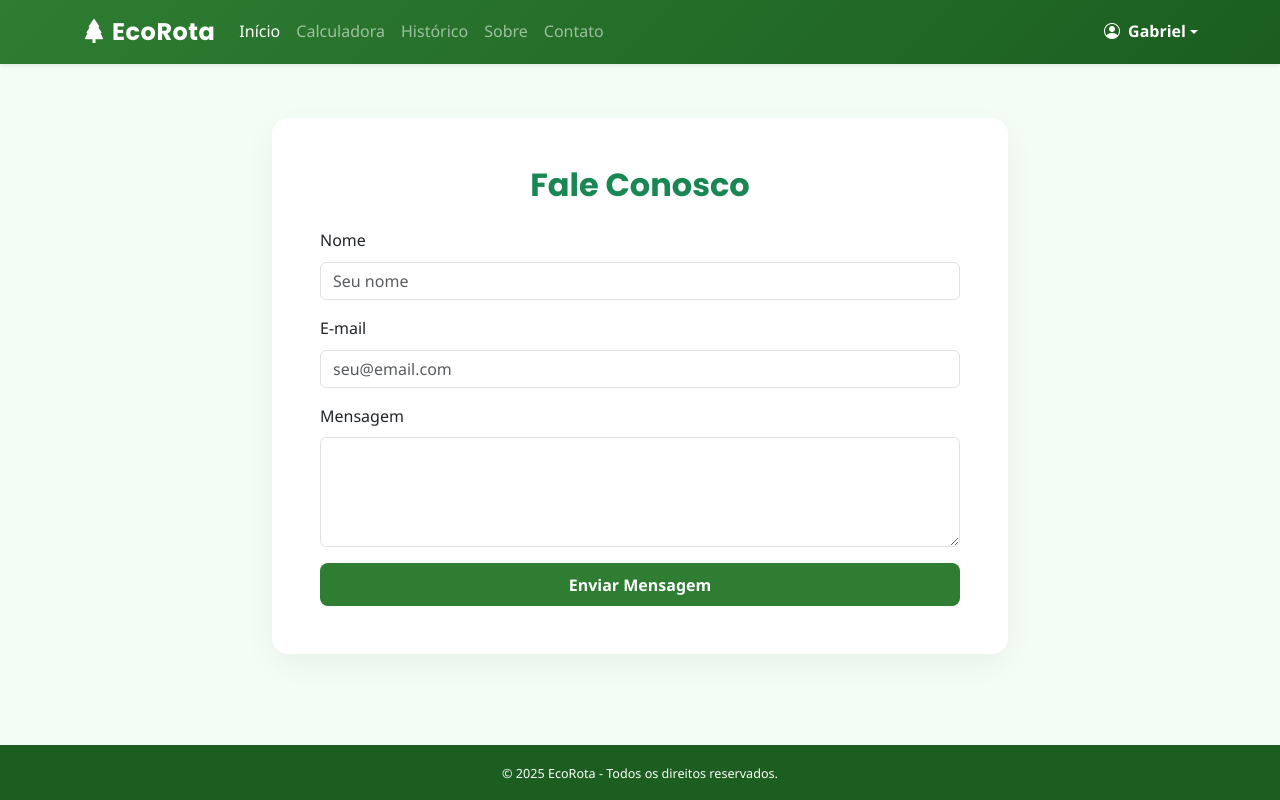
After one commit to robertcastro14/CO2_Project, a Django app: page /contato/ in a window 1280 px wide. The commit adds this page. Run offline with Django 5.2, Linux system fonts and the light colour scheme; a user stored in the database is signed in; parts of the project's set-up code (start-up, migrations or seed data) failed here and were passed over.

Commit message:
Alteracoes

```diff
--- a/CO2_PROJECT/CO2_PROJECT/urls.py
+++ b/CO2_PROJECT/CO2_PROJECT/urls.py
@@ -3,26 +3,19 @@ URL configuration for CO2_PROJECT project.
 
 The `urlpatterns` list routes URLs to views. For more information please see:
     https://docs.djangoproject.com/en/5.2/topics/http/urls/
-Examples:
-Function views
-    1. Add an import:  from my_app import views
-    2. Add a URL to urlpatterns:  path('', views.home, name='home')
-Class-based views
-    1. Add an import:  from other_app.views import Home
-    2. Add a URL to urlpatterns:  path('', Home.as_view(), name='home')
-Including another URLconf
-    1. Import the include() function: from django.urls import include, path
-    2. Add a URL to urlpatterns:  path('blog/', include('blog.urls'))
 """
+from django.contrib import admin
+from django.urls import path, include  # Incluindo 'include'
 
-from django.contrib import admin
-from django.urls import path
-from django.urls.conf import include
+# Removido: from django.urls.conf import include (Já está na linha acima)
+# Removido: qualquer importação de 'views'
 
 urlpatterns = [
     path("admin/", admin.site.urls),
-    # rotas da app 'usuario' (use o prefixo 'usuario/')
+
+    # Rota correta: Usa include() para apontar para o app 'usuario'
     path('', include('usuario.urls')),
-    # autenticação pronta do Django (login/logout/password)
+
+    # Autenticação pronta do Django
     path('accounts/', include('django.contrib.auth.urls')),
 ]
--- a/CO2_PROJECT/usuario/static/usuario/css/style.css
+++ b/CO2_PROJECT/usuario/static/usuario/css/style.css
@@ -1,15 +1,21 @@
 /* ================================================== */
-/* CORES E VARIÁVEIS GLOBAIS (ORIGINAIS + CALCULADORA) */
+/* 1. IMPORTAÇÃO DE FONTES & VARIÁVEIS GLOBAIS */
 /* ================================================== */
 
+/* Fontes modernas para um visual limpo */
+@import url('https://fonts.googleapis.com/css2?family=Nunito:wght@400;600;700&family=Poppins:wght@500;700&display=swap');
+
 :root {
-    /* VARIÁVEIS ORIGINAIS (Bloco 1) - Usadas para Home Page e Base */
-    --primary-color: #2E7D32; /* Verde floresta */
-    --secondary-color: #81C784;
-    --text-color: #333;
-    --bg-color: #f4f4f9;
+    /* --- Sistema de Cores EcoRota (Global) --- */
+    --primary-color: #2E7D32;       /* Verde Floresta Principal */
+    --primary-hover: #1b5e20;       /* Verde Escuro para Hover */
+    --secondary-color: #81C784;     /* Verde Claro */
+    --accent-color: #66bb6a;        /* Acento Vibrante */
+    --text-color: #2c3e50;          /* Cinza Escuro (Melhor leitura que preto puro) */
+    --bg-color: #f4fcf6;            /* Fundo levemente esverdeado */
+    --white: #ffffff;
 
-    /* VARIÁVEIS DO FIGMA (Bloco 2) - Usadas SOMENTE no escopo #calculator-app */
+    /* --- Variáveis Específicas da Calculadora (Figma) --- */
     --calc-primary-600: #0f5132;
     --calc-secondary-color: #198754;
     --calc-card-background: #ffffff;
@@ -21,63 +27,111 @@
     --calc-max-width: 1100px;
 }
 
-/* Reset Básico */
+/* ================================================== */
+/* 2. RESET E ESTILOS BÁSICOS */
+/* ================================================== */
+
 * {
     box-sizing: border-box;
-    font-family: 'Segoe UI', Tahoma, Geneva, Verdana, sans-serif;
     margin: 0;
     padding: 0;
 }
 
-/* Estilo do corpo da página (GLOBAL - Home Page) */
 body {
     background-color: var(--bg-color);
     color: var(--text-color);
+    font-family: 'Nunito', sans-serif; /* Fonte padrão de texto */
     line-height: 1.6;
-    padding-top: 70px; /* Adicionado para compatibilidade com o menu fixo */
+    display: flex;
+    flex-direction: column;
+    min-height: 100vh;
+    padding-top: 70px; /* Espaço para navbar fixa */
+}
+
+h1, h2, h3, h4, h5, h6, .navbar-brand {
+    font-family: 'Poppins', sans-serif; /* Fonte para títulos */
+    font-weight: 700;
 }
 
 /* ================================================== */
-/* BLOCO 1: ESTILOS DA PÁGINA INICIAL (MANTIDOS) */
+/* 3. COMPONENTES GLOBAIS (Navbar, Footer, Botões) */
 /* ================================================== */
 
-/* Header ORIGINAL (se usado no home.html) */
-header {
+/* Navbar Customizada (Bootstrap Override) */
+.navbar-custom {
+    background: linear-gradient(135deg, var(--primary-color), var(--primary-hover)) !important;
+    box-shadow: 0 4px 12px rgba(46, 125, 50, 0.2);
+    position: fixed;
+    top: 0;
+    width: 100%;
+    z-index: 1000;
+}
+
+.navbar-brand {
+    font-size: 1.5rem;
+    letter-spacing: 0.5px;
+}
+
+/* Footer sempre no final */
+footer {
+    background-color: var(--primary-hover);
+    color: rgba(255, 255, 255, 0.9);
+    text-align: center;
+    padding: 1.5rem 0;
+    margin-top: auto;
+    font-size: 0.9rem;
+}
+
+/* Botões Estilizados (Eco) */
+.btn-eco {
+    background-color: var(--primary-color);
+    color: var(--white);
+    border: none;
+    padding: 0.6rem 1.5rem;
+    border-radius: 8px;
+    font-weight: 600;
+    transition: all 0.3s ease;
+}
+
+.btn-eco:hover {
+    background-color: var(--primary-hover);
+    transform: translateY(-2px);
+    box-shadow: 0 4px 8px rgba(46, 125, 50, 0.3);
+    color: var(--white);
+}
+
+/* Cards Genéricos Modernos */
+.card-eco {
+    background: var(--white);
+    border: none;
+    border-radius: 16px;
+    box-shadow: 0 10px 30px rgba(0, 0, 0, 0.05);
+    transition: transform 0.3s ease, box-shadow 0.3s ease;
+    overflow: hidden;
+}
+
+.card-eco:hover {
+    transform: translateY(-5px);
+    box-shadow: 0 15px 35px rgba(0, 0, 0, 0.1);
+}
+
+.card-header-eco {
     background-color: var(--primary-color);
     color: white;
-    padding: 1rem 5%;
-    display: flex;
-    justify-content: space-between;
-    align-items: center;
-    box-shadow: 0 2px 5px rgba(0,0,0,0.1);
+    padding: 1.5rem;
+    border-bottom: none;
+    text-align: center;
 }
 
-header .logo {
-    font-size: 1.5rem;
-    font-weight: bold;
-}
+/* ================================================== */
+/* 4. ESTILOS ESPECÍFICOS: HOME PAGE (Hero & Features) */
+/* ================================================== */
 
-nav ul {
-    list-style: none;
-    display: flex;
-    gap: 20px;
-}
-
-nav a {
-    color: white;
-    text-decoration: none;
-    font-weight: 500;
-}
-
-nav a:hover {
-    text-decoration: underline;
-}
-
-/* Hero Section */
 .hero {
     text-align: center;
     padding: 4rem 1rem;
-    background: linear-gradient(rgba(46, 125, 50, 0.1), rgba(46, 125, 50, 0.1)), url('../img/forest-bg.jpg');
+    /* Se tiver imagem, descomente abaixo: */
+    /* background: linear-gradient(rgba(46, 125, 50, 0.1), rgba(46, 125, 50, 0.1)), url('../img/forest-bg.jpg'); */
     background-size: cover;
 }
 
@@ -87,27 +141,6 @@ nav a:hover {
     margin-bottom: 1rem;
 }
 
-.hero p {
-    font-size: 1.2rem;
-    margin-bottom: 2rem;
-    color: #555;
-}
-
-.btn-cta {
-    background-color: var(--primary-color);
-    color: white;
-    padding: 12px 30px;
-    text-decoration: none;
-    border-radius: 5px;
-    font-size: 1.1rem;
-    transition: background 0.3s;
-}
-
-.btn-cta:hover {
-    background-color: #1b5e20;
-}
-
-/* Cards Section */
 .features {
     display: flex;
     justify-content: center;
@@ -116,468 +149,181 @@ nav a:hover {
     flex-wrap: wrap;
 }
 
-.card {
-    background: white;
-    padding: 2rem;
-    border-radius: 10px;
-    box-shadow: 0 4px 6px rgba(0,0,0,0.1);
-    width: 300px;
-    text-align: center;
-    transition: transform 0.3s;
+/* ================================================== */
+/* 5. ESTILOS ESPECÍFICOS: CALCULADORA (#calculator-app) */
+/* ================================================== */
+
+#calculator-app.wrap {
+    display: grid;
+    grid-template-columns: 1fr 420px;
+    gap: 36px;
+    align-items: start;
+    background: linear-gradient(180deg, #eaf7ee 0%, #f7fff6 50%);
+    background-clip: padding-box;
+    width: 100%;
+    max-width: var(--calc-max-width);
+    margin: 2rem auto; /* Ajustado margem superior */
+    padding: 36px 20px;
+    border-radius: var(--calc-radius); /* Adicionado arredondamento ao container */
 }
 
-.card:hover {
-    transform: translateY(-5px);
+/* Card Específico da Calculadora */
+#calculator-app .card {
+    background: linear-gradient(180deg, var(--calc-card-background), #fbfff9);
+    border-radius: var(--calc-radius);
+    padding: 26px;
+    box-shadow: var(--calc-shadow-1);
+    border: 1px solid rgba(10,50,30,0.04);
 }
 
-.card h3 {
-    color: var(--primary-color);
-    margin-bottom: 1rem;
-}
-
-/* Footer ORIGINAL */
-footer {
-    background-color: #333;
-    color: white;
-    text-align: center;
-    padding: 1.5rem;
-    margin-top: auto;
-}
-
-/* Navbar (Sobrescreve o estilo original para compatibilidade com Bootstrap) */
-.navbar-custom {
-    background-color: var(--primary-color) !important;
-    position: fixed;
-    top: 0;
-    width: 100%;
-    z-index: 1000;
-    box-shadow: var(--calc-shadow-1);
-}
-
-/* ================================================== */
-/* BLOCO 2: ESTILOS SCOPED: SOMENTE A CALCULADORA (#calculator-app) */
-/* ================================================== */
-
-/* ================================================== */
-/* CORES E VARIÁVEIS GLOBAIS (APENAS DE TEMA) */
-/* ================================================== */
-
-
-
-:root {
-    /* Cores usadas globalmente (NavBar, Footer, Textos) */
-    --primary-color: #0f5132; /* Verde Escuro */
-    --secondary-color: #198754; /* Verde Médio / Botões */
-    --text-color: #052d1b;
-
-    /* Variáveis baseadas no Figma para uso no escopo #calculator-app */
-
-    --calc-primary-600: #0f5132;
-
-    --calc-secondary-color: #198754;
-
-    --calc-card-background: #ffffff;
-
-    --calc-text-color: #052d1b;
-
-    --calc-text-muted: #6b7a6b;
-
-    --calc-shadow-1: 0 8px 30px rgba(6,40,22,0.12);
-
-    --calc-transition: 240ms cubic-bezier(.2,.9,.3,1);
-
-    --calc-radius: 16px;
-
-    --calc-max-width: 1100px;
-
-}
-
-
-
-/* Reset Básico */
-
-* {
-
-    box-sizing: border-box;
-
-    font-family: system-ui, -apple-system, "Segoe UI", Roboto, "Helvetica Neue", Arial, sans-serif;
-
-    margin: 0;
-
-    padding: 0;
-
-}
-
-
-
-/* Estilos de Estrutura (GLOBAL: base.html) */
-
-body {
-
-    background-color: #f7fff6; /* Fundo simples e limpo */
-
-    color: var(--text-color);
-
-    padding-top: 70px; /* Espaço para o menu fixo */
-
-}
-
-.navbar-custom {
-
-    background-color: var(--primary-color) !important;
-
-    position: fixed;
-
-    top: 0;
-
-    width: 100%;
-
-    z-index: 1000;
-
-    box-shadow: var(--shadow-1);
-
-}
-
-footer {
-
-    background-color: var(--primary-color);
-
-    color: white;
-
-    text-align: center;
-
-    padding: 1.5rem;
-
-    margin-top: auto;
-
-}
-
-.card {
-
-    background: var(--card-background);
-
-    border-radius: var(--radius);
-
-    box-shadow: var(--shadow-1);
-
-    border: 1px solid rgba(10,50,30,0.04);
-
-}
-
-
-
-/* ================================================== */
-
-/* ESTILOS SCOPED: SOMENTE A CALCULADORA (#calculator-app) */
-
-/* ================================================== */
-
-
-
-/* 1. LAYOUT GERAL E FUNDO DA CALCULADORA */
-
-#calculator-app.wrap {
-
-    /* Layout de Grid de 2 colunas */
-
-    display: grid;
-
-    grid-template-columns: 1fr 420px;
-
-    gap: 36px;
-
-    align-items: start;
-
-
-
-    /* Fundo customizado da Calculadora (Figma) */
-
-    background: linear-gradient(180deg, #eaf7ee 0%, #f7fff6 50%);
-
-    background-clip: padding-box;
-
-
-
-    width: 100%;
-
-    max-width: var(--calc-max-width);
-
-    margin: 0 auto;
-
-    padding: 36px 20px;
-
-}
-
-
-
-/* 2. COMPONENTES INTERNOS DA CALCULADORA */
-
-
-
-#calculator-app .card {
-
-    background: linear-gradient(180deg, var(--calc-card-background), #fbfff9);
-
-    border-radius: var(--calc-radius);
-
-    padding: 26px;
-
-    box-shadow: var(--calc-shadow-1);
-
-    border: 1px solid rgba(10,50,30,0.04);
-
-}
-
-
-
 #calculator-app .hero h2 {
-
     color: var(--calc-primary-600);
-
     font-size: 28px;
-
+    margin-bottom: 0.5rem;
 }
 
 #calculator-app .hero p {
-
     color: var(--calc-text-muted);
-
 }
 
-
-
-/* Formulário e Inputs */
-
+/* Formulário e Inputs da Calculadora */
 #calculator-app form.calc {
-
     display: grid;
-
     gap: 18px;
-
     margin-top: 12px;
-
 }
 
 #calculator-app label.input-label {
-
     display: flex;
-
     justify-content: space-between;
-
     align-items: center;
-
     font-size: 13px;
-
     color: var(--calc-text-muted);
-
+    font-weight: 600;
 }
 
 #calculator-app input[type="number"],
-
 #calculator-app select {
-
     -webkit-appearance: none;
-
     width: 100%;
-
     padding: 14px 16px;
-
     border-radius: 12px;
-
     border: 1px solid #d7ead6;
-
     background: linear-gradient(180deg, #fbfffb, #f3fff6);
-
     font-size: 15px;
-
     transition: box-shadow var(--calc-transition), transform var(--calc-transition);
-
 }
 
 #calculator-app input:focus,
-
 #calculator-app select:focus {
-
     outline: none;
-
+    border-color: var(--accent-color);
     box-shadow: 0 8px 20px rgba(25, 135, 84, 0.12);
-
     transform: translateY(-2px);
-
 }
 
-
-
-/* Botões */
-
+/* Botões da Calculadora */
 #calculator-app .btn-row {
-
     display: flex;
-
     gap: 12px;
-
     margin-top: 6px;
-
 }
 
 #calculator-app button.primary {
-
     background: linear-gradient(180deg, var(--calc-secondary-color), var(--calc-primary-600));
-
     color: white;
-
     border: none;
-
     padding: 12px 18px;
-
     border-radius: 12px;
-
     font-weight: 700;
-
     flex: 1;
-
     box-shadow: 0 10px 28px rgba(14, 72, 42, 0.18);
-
     transition: transform var(--calc-transition), box-shadow var(--calc-transition);
-
+    cursor: pointer;
 }
 
 #calculator-app button.ghost {
-
     background: transparent;
-
     border: 1px solid rgba(10,50,30,0.08);
-
     padding: 12px 18px;
-
     border-radius: 12px;
-
     color: var(--calc-primary-600);
-
+    cursor: pointer;
 }
 
 #calculator-app button.primary:hover {
-
     transform: translateY(-4px);
-
 }
 
-
-
 /* Resultado Destacado */
-
 #calculator-app .result {
-
     margin-top: 24px;
-
     display: flex;
-
     gap: 18px;
-
     align-items: center;
-
     justify-content: space-between;
-
     padding: 20px;
-
     border-radius: 12px;
-
     background: linear-gradient(90deg, #f6fff7, #eefbf0);
-
     border: 1px solid #e1f2e3;
-
 }
 
 #calculator-app .result .value {
-
     font-size: 32px;
-
     font-weight: 800;
-
     color: var(--calc-primary-600);
-
 }
 
 #calculator-app .result .meta {
-
     color: var(--calc-text-muted);
-
     font-size: 13px;
-
 }
 
-
-
 /* Coluna de Recomendações (Aside) */
-
 #calculator-app .aside {
-
     position: sticky;
-
     top: 100px;
-
 }
 
 #calculator-app .mode {
-
     display: flex;
-
     gap: 12px;
-
     align-items: center;
-
     padding: 12px;
-
     border-radius: 12px;
-
     transition: background var(--calc-transition), transform var(--calc-transition);
-
     border: 1px solid rgba(6,40,20,0.02);
-
     background: linear-gradient(180deg, #fff, #fcfff9);
-
+    margin-bottom: 10px;
 }
 
 #calculator-app .mode h4 {
-
     color: var(--calc-primary-600);
-
+    margin-bottom: 2px;
+    font-size: 1rem;
 }
 
 #calculator-app .mode p {
-
     color: var(--calc-text-muted);
-
     font-size: 13px;
-
+    margin: 0;
 }
 
 #calculator-app .mode.best {
-
     background: linear-gradient(90deg, #eaf9ee, #e8fff1);
-
     border-color: rgba(25, 135, 84, 0.12);
-
     transform: translateY(-2px);
-
 }
 
-#calculator-app .small {
-
-    font-size: 13px;
-
-    color: var(--calc-text-muted);
-
+/* Responsividade da Calculadora */
+@media (max-width: 980px) {
+    #calculator-app.wrap {
+        grid-template-columns: 1fr;
+        padding-bottom: 60px;
+        gap: 20px;
+    }
+    #calculator-app .aside {
+        position: relative;
+        top: auto;
+    }
 }
-
-
-
-/* Responsividade */
-
-@media (max-width:980px){
-
-    #calculator-app.wrap{grid-template-columns:1fr; padding-bottom:120px; gap: 20px;}
-
-    #calculator-app .aside{position:relative;top:auto}
-
-}
--- a/CO2_PROJECT/usuario/templates/base.html
+++ b/CO2_PROJECT/usuario/templates/base.html
@@ -66,10 +66,10 @@
                         <a class="nav-link" href="{% url 'historico' %}">Histórico</a>
                     </li>
                     <li class="nav-item">
-                        <a class="nav-link" href="#">Sobre</a>
+                        <a class="nav-link" href="{% url 'sobre' %}">Sobre</a>
                     </li>
                     <li class="nav-item">
-                        <a class="nav-link" href="#">Contato</a>
+                        <a class="nav-link" href="{% url 'contato' %}">Contato</a>
                     </li>
                 </ul>
 
--- /dev/null
+++ b/CO2_PROJECT/usuario/templates/usuario/contato.html
@@ -0,0 +1,25 @@
+{% extends 'base.html' %}
+{% block content %}
+<div class="row justify-content-center">
+    <div class="col-md-8">
+        <div class="card card-eco p-5">
+            <h2 class="text-center text-success fw-bold mb-4">Fale Conosco</h2>
+            <form>
+                <div class="mb-3">
+                    <label class="form-label">Nome</label>
+                    <input type="text" class="form-control" placeholder="Seu nome">
+                </div>
+                <div class="mb-3">
+                    <label class="form-label">E-mail</label>
+                    <input type="email" class="form-control" placeholder="seu@email.com">
+                </div>
+                <div class="mb-3">
+                    <label class="form-label">Mensagem</label>
+                    <textarea class="form-control" rows="4"></textarea>
+                </div>
+                <button type="submit" class="btn btn-eco w-100">Enviar Mensagem</button>
+            </form>
+        </div>
+    </div>
+</div>
+{% endblock %}
--- a/CO2_PROJECT/usuario/urls.py
+++ b/CO2_PROJECT/usuario/urls.py
@@ -1,10 +1,13 @@
 from django.urls import path
-from . import views
+from . import views  # Importante: essa linha carrega as views
 
 urlpatterns = [
     path('', views.home, name='home'),
     path('calculadora/', views.calculadora, name='calculadora'),
     path('historico/', views.historico, name='historico'),
-    # NOVO: URL para marcar a notificação como lida
     path('notificacao/<int:notificacao_id>/lida/', views.marcar_notificacao_lida, name='marcar_notificacao_lida'),
+
+    # Adicione as rotas aqui, onde 'views' foi importado
+    path('sobre/', views.sobre, name='sobre'),
+    path('contato/', views.contato, name='contato'),
 ]
--- a/CO2_PROJECT/usuario/views.py
+++ b/CO2_PROJECT/usuario/views.py
@@ -113,3 +113,9 @@ def marcar_notificacao_lida(request, notificacao_id):
 
     # Redireciona de volta para a home
     return redirect('home')
+
+def sobre(request):
+    return render(request, 'usuario/sobre.html')
+
+def contato(request):
+    return render(request, 'usuario/contato.html')
```
Also changed, not shown: CO2_PROJECT/usuario/templates/registration/login.html (+47 -17 lines), CO2_PROJECT/usuario/templates/usuario/home.html (+45 -23 lines), CO2_PROJECT/usuario/templates/usuario/sobre.html (added, +18 -0 lines), CO2_PROJECT/db.sqlite3.
